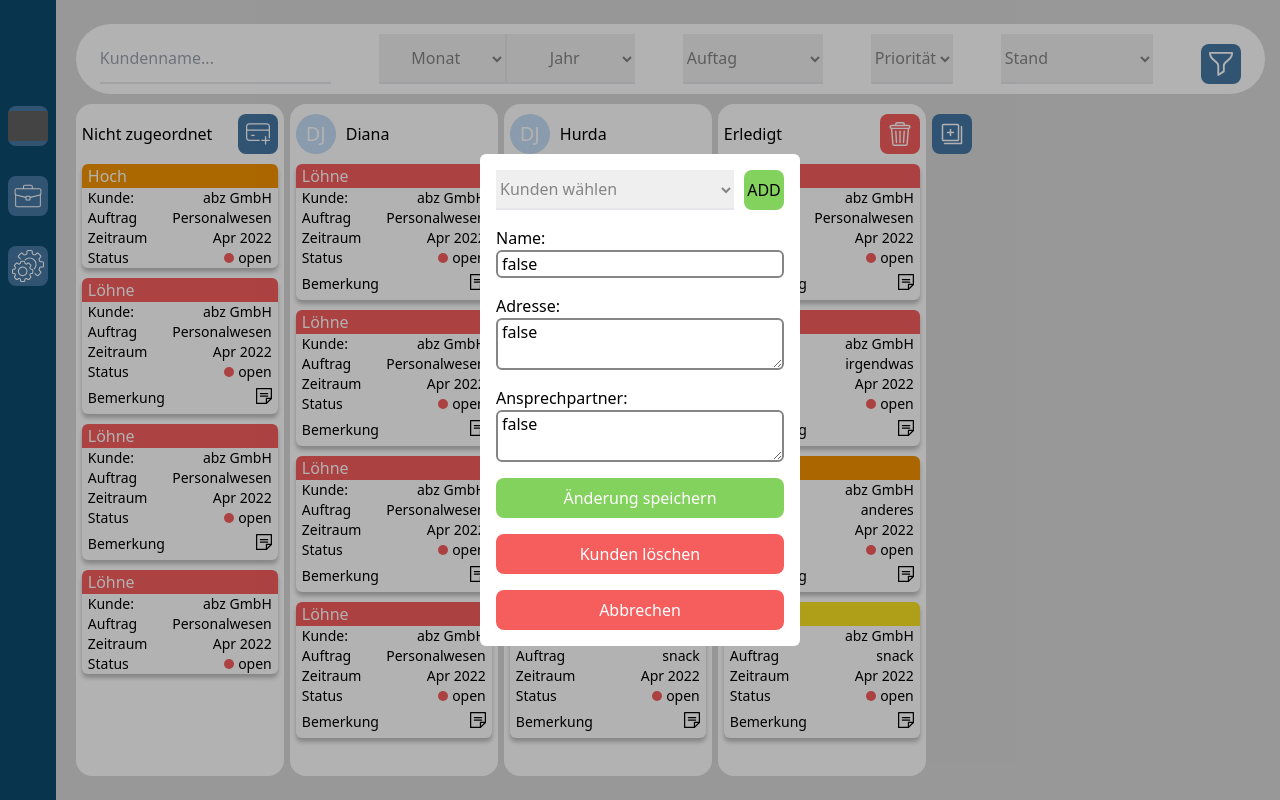
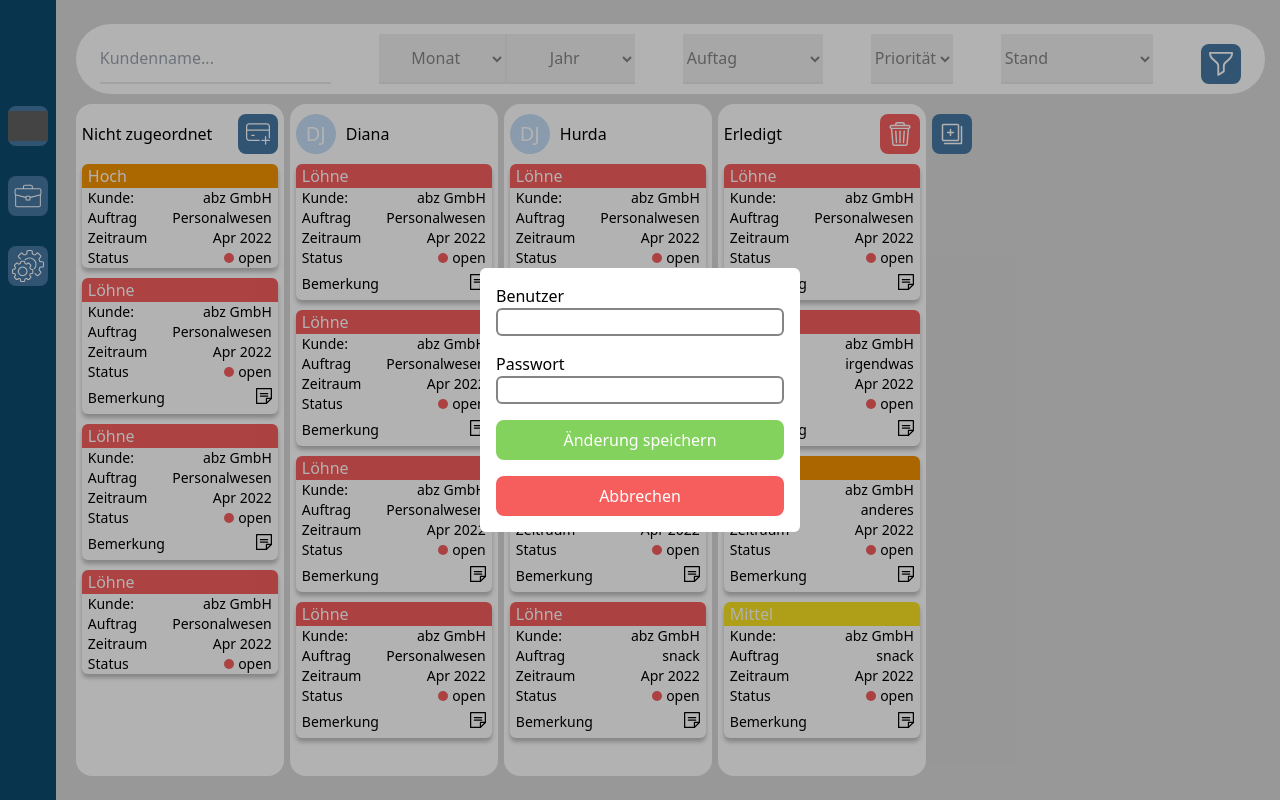
Before and after one commit to brueningmax/todo-drag-drop, a React (Vite) app: page / in a window 1280 px wide. Built offline with nearby package versions, Linux system fonts and the light colour scheme; grey boxes are pictures that could not be loaded.

Commit message:
ownUser done

```diff
--- /dev/null
+++ b/src/components/Overlays/OwnUserSettings/ownUserSettings.jsx
@@ -0,0 +1,26 @@
+import { useState } from "react";
+
+export default function OwnUserOverlay({ exitFunction }) {
+    const [user, setUser] = useState('');
+    const [login, setLogin] = useState('');
+
+    const handleSubmit = (e) => {
+        e.preventDefault()
+        console.log(user, login)
+        exitFunction(false)
+    }
+    return (
+        <form className="overlay">
+            <div className="flex flex-col items-start w-full">
+                <label>Benutzer</label>
+                <input value={user} onChange={(e) => setUser(e.target.value)} type="text" className="input w-full" />
+            </div>
+            <div className="flex flex-col items-start w-full">
+                <label>Passwort</label>
+                <input value={login} onChange={(e) => setLogin(e.target.value)} type="text" className="input w-full" />
+            </div>
+            <button onClick={(e) => handleSubmit(e)} className="btn w-full bg-low text-white hover:bg-highlight_low">Änderung speichern</button>
+            <button onClick={(e) => { e.preventDefault(); exitFunction(false) }} className="btn w-full bg-urgent text-white hover:bg-highlight_urgent">Abbrechen</button>
+        </form>
+    )
+}
--- a/src/components/Sidebar/sidebar.jsx
+++ b/src/components/Sidebar/sidebar.jsx
@@ -4,12 +4,14 @@ import Gears from '../../assets/icons/settings.svg'
 import Overlay from '../Overlays/BaseOverlay/baseOverlay'
 import UserSettingsOverlay from '../Overlays/UserSettings/userSettings'
 import CustomerSettingsOverlay from '../Overlays/CustomerSettings/customerSettings'
+import OwnUserOverlay from '../Overlays/OwnUserSettings/ownUserSettings'
 import { useState } from 'react'
 
 
 export default function Sidebar() {
     const [userSettingsVisibility, setUserSettingsVisibility] = useState(false)
-    const [customerSettingsVisibility, setCustomerSettingsVisibility] = useState(true)
+    const [customerSettingsVisibility, setCustomerSettingsVisibility] = useState(false)
+    const [ownUserSettingsVisibility, setOwnUserSettingsVisibility] = useState(true)
     return (
         <div className="bg-sky-900 w-14 flex flex-col items-center pt-24 gap-5">
             <button className="flex justify-center items-center btn bg-lightBlue mt-2.5" onClick={() => setUserSettingsVisibility(true)}>
@@ -24,9 +26,12 @@ export default function Sidebar() {
             <Overlay visibilityCondition={customerSettingsVisibility} exitFunction={setCustomerSettingsVisibility} >
                 <CustomerSettingsOverlay exitFunction={setCustomerSettingsVisibility} />
             </Overlay>
-            <button className="flex justify-center items-center btn bg-lightBlue mt-2.5">
+            <button className="flex justify-center items-center btn bg-lightBlue mt-2.5" onClick={() => setOwnUserSettingsVisibility(true)}>
                 <img src={Gears} className='w-8 invert' />
             </button>
+            <Overlay visibilityCondition={ownUserSettingsVisibility} exitFunction={setOwnUserSettingsVisibility} >
+                <OwnUserOverlay exitFunction={ownUserSettingsVisibility} />
+            </Overlay>
         </div>
     )
 }
```
